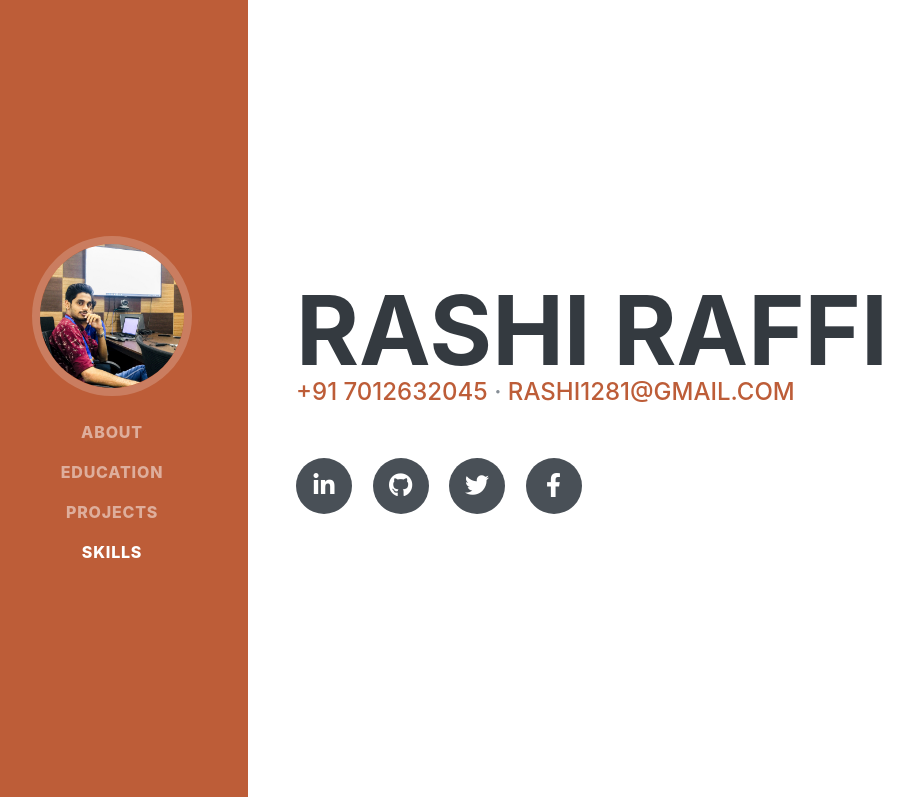
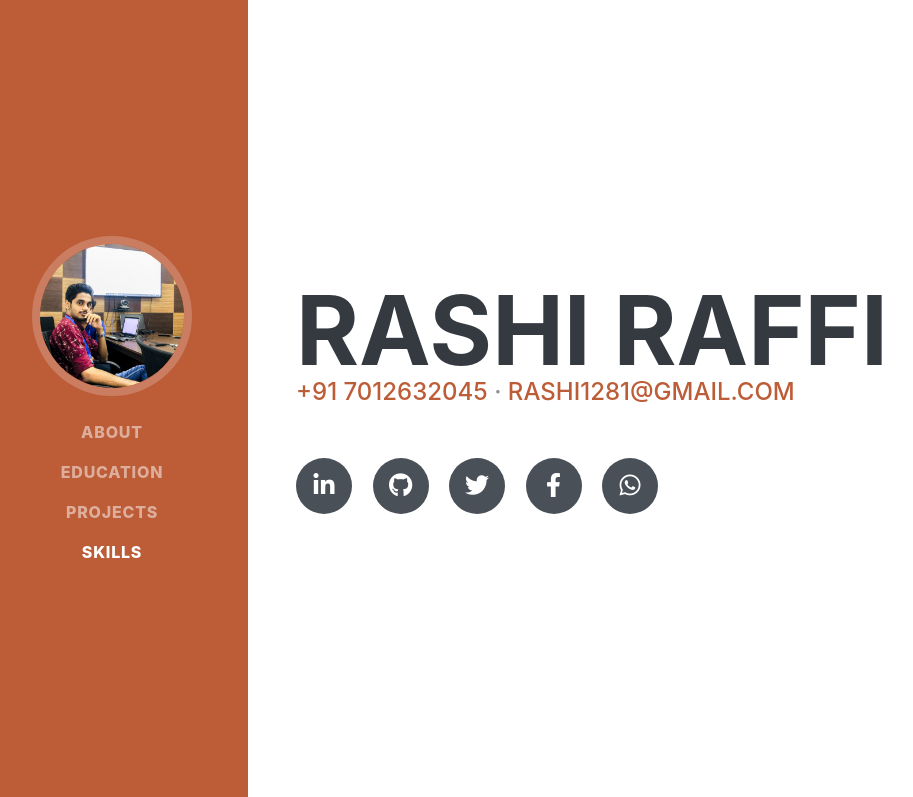
Before and after one commit to rashiraffi/rashiraffi.github.io, a plain HTML site: page index.html in a window 1280 px wide. Shown: the top 797 px of the page, without its empty margins (24-937 px from the left). Drawn offline with Linux system fonts and the light colour scheme; a web font is replaced by a local one.

Commit message:
Whatsapp link added

```diff
--- a/index.html
+++ b/index.html
@@ -81,6 +81,9 @@
             </a>
             <a href="https://www.facebook.com/rr1281" target="_blank">
               <i class="fab fa-facebook-f"></i>
+            </a>
+            <a href="https://wa.me/917012632045?text=Hello" target="_blank">
+              <i class="fab fa-whatsapp"></i>
             </a>
           </div>
         </div>
```
